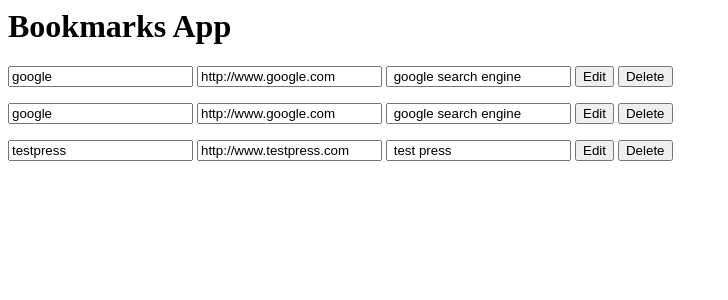
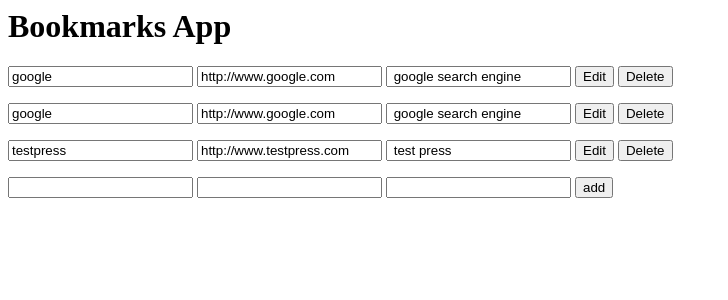
Before and after one commit to pavan-testpress/onboardingtaks, a Django app: page /bookmarks/ in a window 1280 px wide. Shown: the top 300 px of the page, without its empty margins (0-728 px from the left). Run offline with Django 3.2, Linux system fonts and the light colour scheme; data comes from the database, SQL or seed files in the repository; both versions use the stored data as it was after the commit.

Commit message:
adding new bookmart feature added

```diff
--- a/onboardingtasks/bookmarksapp/templates/bookmarksapp/index.html
+++ b/onboardingtasks/bookmarksapp/templates/bookmarksapp/index.html
@@ -10,3 +10,11 @@
     <p>
     </form>
 {% endfor %}
+  <form action='post/addnew/0' method = "post">
+    {% csrf_token %}
+    <input type="text" name="name"/>
+    <input type="text" name="bookmark_url"/>
+    <input type="text" name="description"/>
+    <input type="submit" name="add" value="add"/>
+    <p>
+    </form>
--- a/onboardingtasks/bookmarksapp/urls.py
+++ b/onboardingtasks/bookmarksapp/urls.py
@@ -4,5 +4,6 @@ from .views import HomeView
 appname ='home'
 urlpatterns = [
     path('',HomeView.as_view(),name='index'),
-    path('post/<int:bookmark_id>',HomeView.as_view(),name="index_post")
+    path('post/<int:bookmark_id>',HomeView.as_view(),name="index_post"),
+    path('post/addnew/<int:bookmark_id>',HomeView.as_view(),name='index_add'),
 ]
--- a/onboardingtasks/bookmarksapp/views.py
+++ b/onboardingtasks/bookmarksapp/views.py
@@ -20,4 +20,10 @@ class HomeView(TemplateView):
         elif 'delete' in request.POST:
             bookmark = Bookmarks.objects.get(pk=bookmark_id)
             bookmark.delete()
+        elif 'add' in request.POST:
+            bookmark = Bookmarks()
+            bookmark.bookmark_url = request.POST['bookmark_url']
+            bookmark.name = request.POST['name']
+            bookmark.description = request.POST['description']
+            bookmark.save()
         return redirect('/bookmarks/')
```
Also changed, not shown: onboardingtasks/db.sqlite3.
